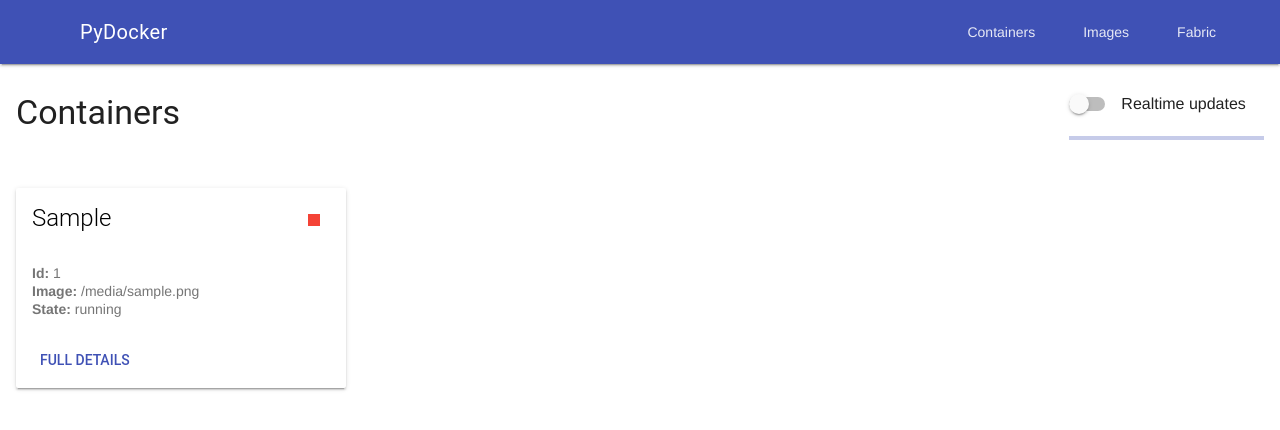
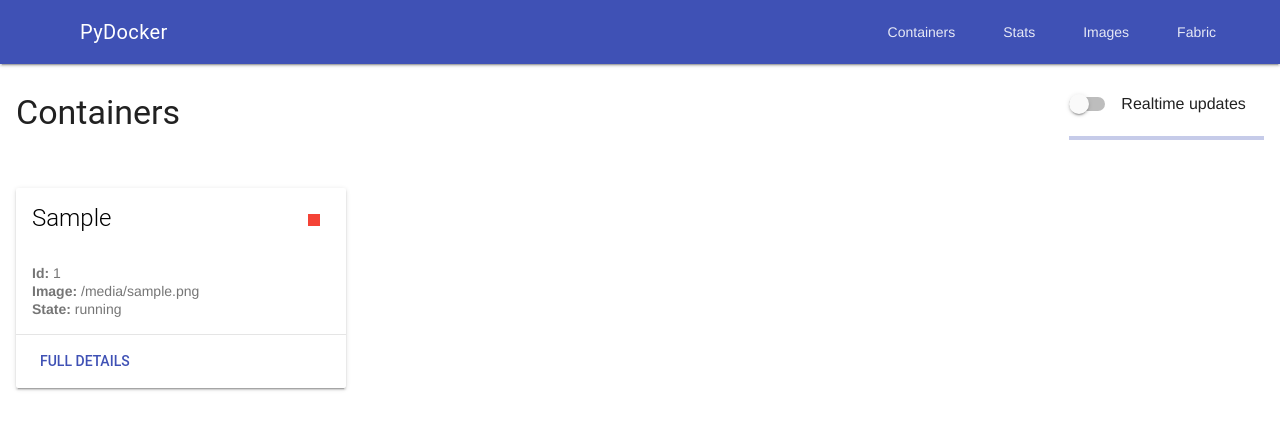
Before and after one commit to giobyte8/PyDocker, a Django app: page /manager/ in a window 1280 px wide. Shown: the top 430 px of the page. Run offline with Django 3.2, Linux system fonts and the light colour scheme; tables that the repository leaves empty hold one stand-in row (values such as "Sample post"); a database or web service that is not in the repository returns one stand-in record (values such as "Sample title"); data that the repository does not hold is empty; some libraries are stand-ins or nearby versions.

Commit message:
:art: Improving containers cards and adding 'stats' to nav bar

```diff
--- a/pydocker/manager/templates/manager/base.html
+++ b/pydocker/manager/templates/manager/base.html
@@ -26,6 +26,7 @@
       <div class="mdl-layout-spacer"></div>
       <nav class="mdl-navigation">
         <a class="mdl-navigation__link" href="#">Containers</a>
+        <a class="mdl-navigation__link" href="#">Stats</a>
         <a class="mdl-navigation__link" href="#">Images</a>
         <a class="mdl-navigation__link" href="#">Fabric</a>
       </nav>
@@ -37,6 +38,7 @@
     <span class="mdl-layout__title">PyDocker</span>
     <nav class="mdl-navigation">
       <a class="mdl-navigation__link" href="#">Containers</a>
+      <a class="mdl-navigation__link" href="#">Stats</a>
       <a class="mdl-navigation__link" href="#">Images</a>
       <a class="mdl-navigation__link" href="#">Fabric</a>
     </nav>
--- a/pydocker/manager/templates/manager/components/containers_grid.html
+++ b/pydocker/manager/templates/manager/components/containers_grid.html
@@ -2,7 +2,7 @@
   <div class="mdl-cell mdl-cell--3-col">
 
     <!-- Container card -->
-    <div class="mdl-card mdl-shadow--2dp">
+    <div class="mdl-card mdl-shadow--2dp" style="margin: auto;">
       <div class="mdl-card__title">
         <h2 class="mdl-card__title-text">{{ container.Names.0 }}</h2>
       </div>
@@ -18,7 +18,7 @@
         <b>State:</b>
         <span>{{ container.State }}</span>
       </div>
-      <div class="mdl-card__actions">
+      <div class="mdl-card__actions mdl-card--border">
         <a class="mdl-button mdl-button--colored mdl-js-button mdl-js-ripple-effect">
           Full Details
         </a>
```
